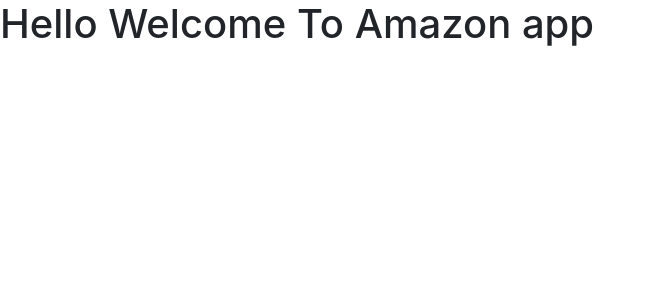
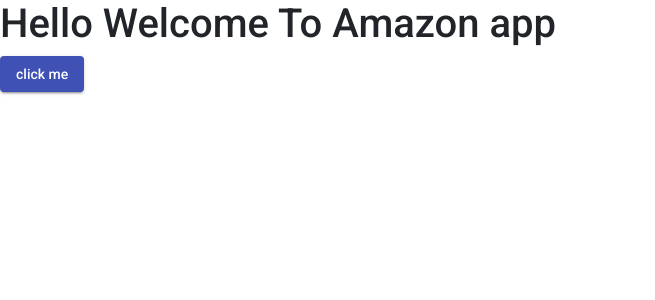
Before and after one commit to Ganeshk750/web-app, an Angular app: page / in a window 1280 px wide. Shown: the top 300 px of the page, without its empty margins (0-655 px from the left). Built offline with nearby package versions, Linux system fonts and the light colour scheme.

Commit message:
# adding angualr matrial

```diff
--- a/angular.json
+++ b/angular.json
@@ -27,6 +27,9 @@
               "src/assets"
             ],
             "styles": [
+              {
+                "input": "node_modules/@angular/material/prebuilt-themes/indigo-pink.css"
+              },
               "src/styles.scss"
             ],
             "scripts": []
@@ -76,6 +79,9 @@
             "tsConfig": "src/tsconfig.spec.json",
             "karmaConfig": "src/karma.conf.js",
             "styles": [
+              {
+                "input": "node_modules/@angular/material/prebuilt-themes/indigo-pink.css"
+              },
               "src/styles.scss"
             ],
             "scripts": [],
--- a/package.json
+++ b/package.json
@@ -17,12 +17,14 @@
     "@angular/core": "^6.1.0",
     "@angular/forms": "^6.1.0",
     "@angular/http": "^6.1.0",
+    "@angular/material": "^6.4.7",
     "@angular/platform-browser": "^6.1.0",
     "@angular/platform-browser-dynamic": "^6.1.0",
     "@angular/router": "^6.1.0",
     "core-js": "^2.5.4",
     "rxjs": "~6.2.0",
-    "zone.js": "~0.8.26"
+    "zone.js": "~0.8.26",
+    "@angular/cdk": "^6.2.0"
   },
   "devDependencies": {
     "@angular-devkit/build-angular": "~0.8.0",
--- a/src/app/app.component.html
+++ b/src/app/app.component.html
@@ -1 +1,2 @@
 <h1>Hello Welcome To Amazon app</h1>
+<button mat-raised-button color="primary">click me</button>
--- a/src/index.html
+++ b/src/index.html
@@ -1,6 +1,8 @@
 <!doctype html>
 <html lang="en">
 <head>
+<link href="https://fonts.googleapis.com/icon?family=Material+Icons" rel="stylesheet">
+<link href="https://fonts.googleapis.com/css?family=Roboto:300,400,500" rel="stylesheet">
   <meta charset="utf-8">
   <title>ComponentsIndepth</title>
   <base href="/">
--- a/src/styles.scss
+++ b/src/styles.scss
@@ -1 +1,4 @@
 /* You can add global styles to this file, and also import other style files */
+
+html, body { height: 100%; }
+body { margin: 0; font-family: 'Roboto', sans-serif; }
```
Also changed, not shown: src/app/app.module.ts (+5 -2 lines), 1 other file (tests, documents, lock files or other folders).
